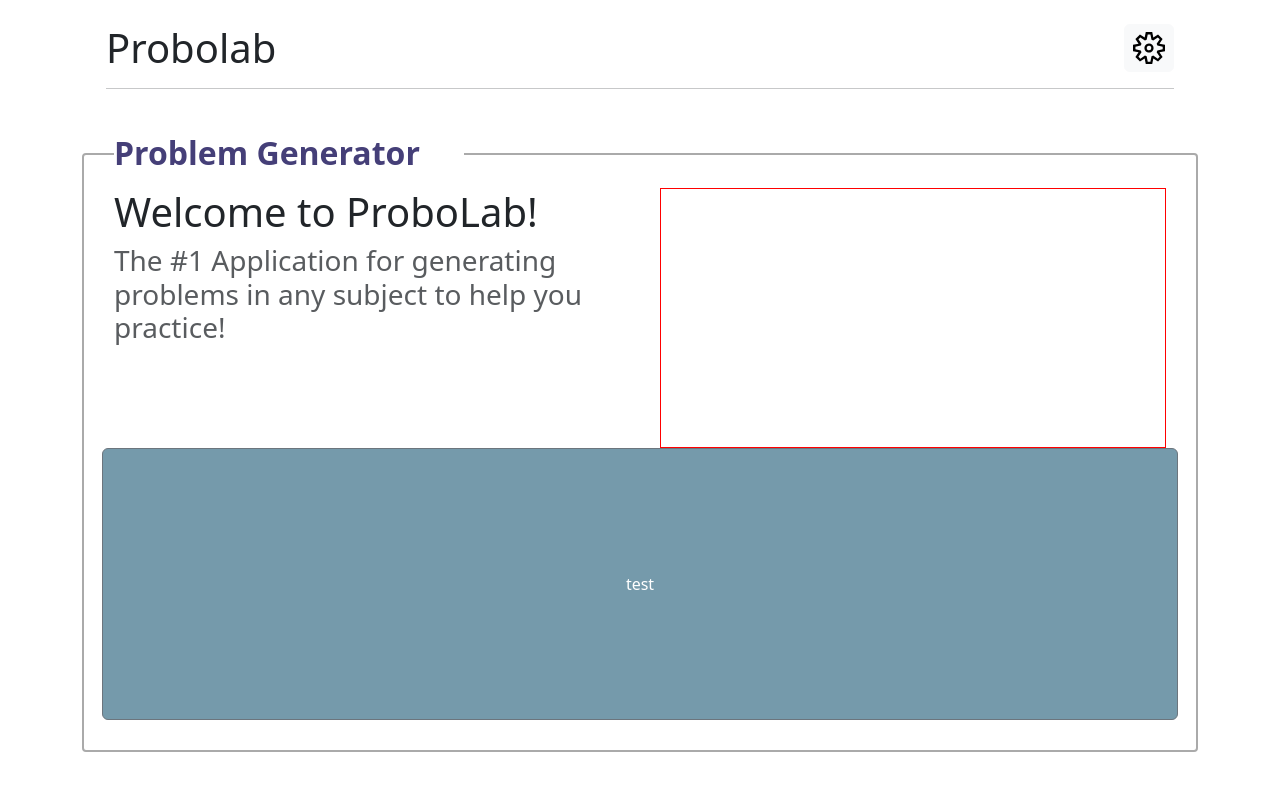
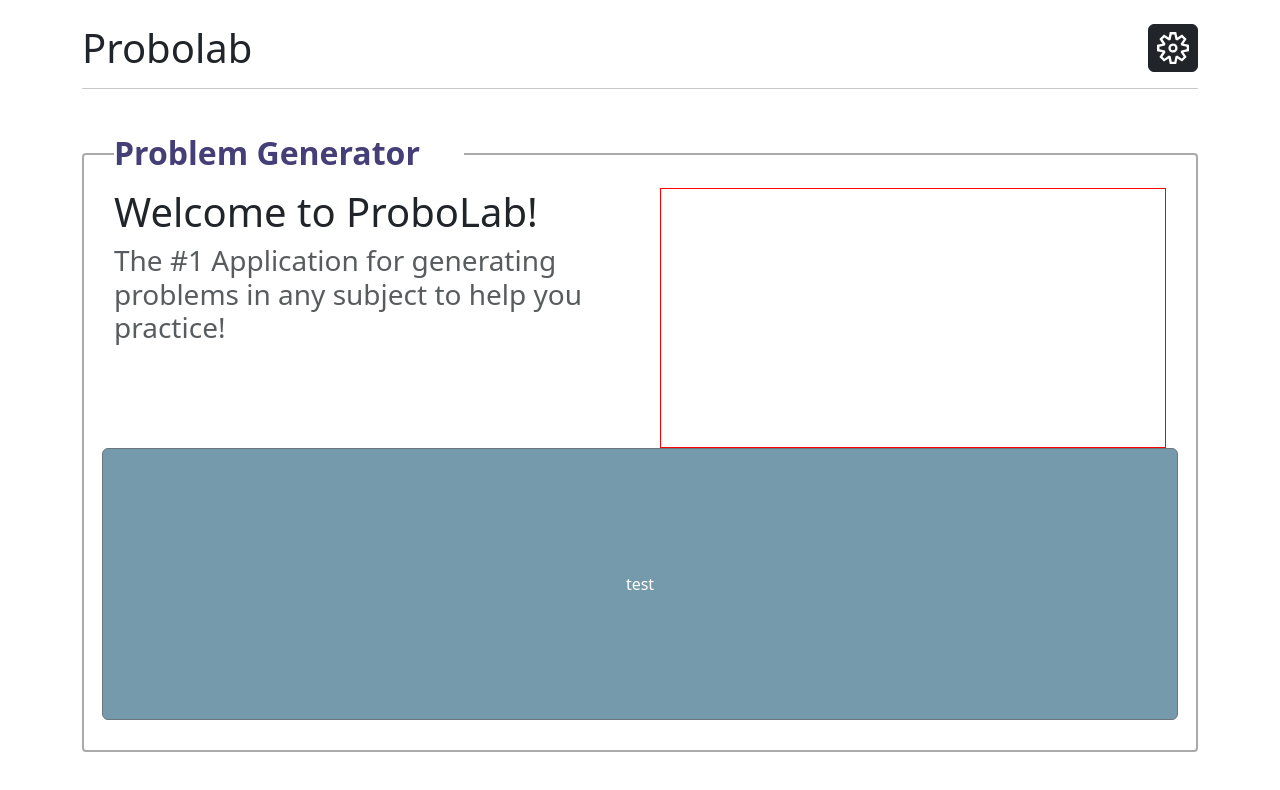
Before and after one commit to osam7a/Probolab, a React (Create React App) app: page / in a window 1280 px wide. Shown: the top 790 px of the page. Built offline with nearby package versions, Linux system fonts and the light colour scheme.

Commit message:
Change settings icon background color, and remove horizontal padding of header to be same width as main content

```diff
--- a/src/components/header.js
+++ b/src/components/header.js
@@ -4,10 +4,10 @@ import { VscSettingsGear } from 'react-icons/vsc';
 
 function Header() {
     return (
-        <div class="p-4 mb-4">
+        <div class="py-4 mb-4">
             <div className="d-flex flex-row">
                 <h1 style={{marginBottom: 0}}>Probolab</h1>
-                <Button className="ms-auto fs-2 d-flex" color="light" style={{padding: 0}}>
+                <Button className="ms-auto fs-2 d-flex" color="dark" style={{padding: 0}}>
                     <VscSettingsGear className="my-auto mx-2" />
                 </Button>
             </div>
```
